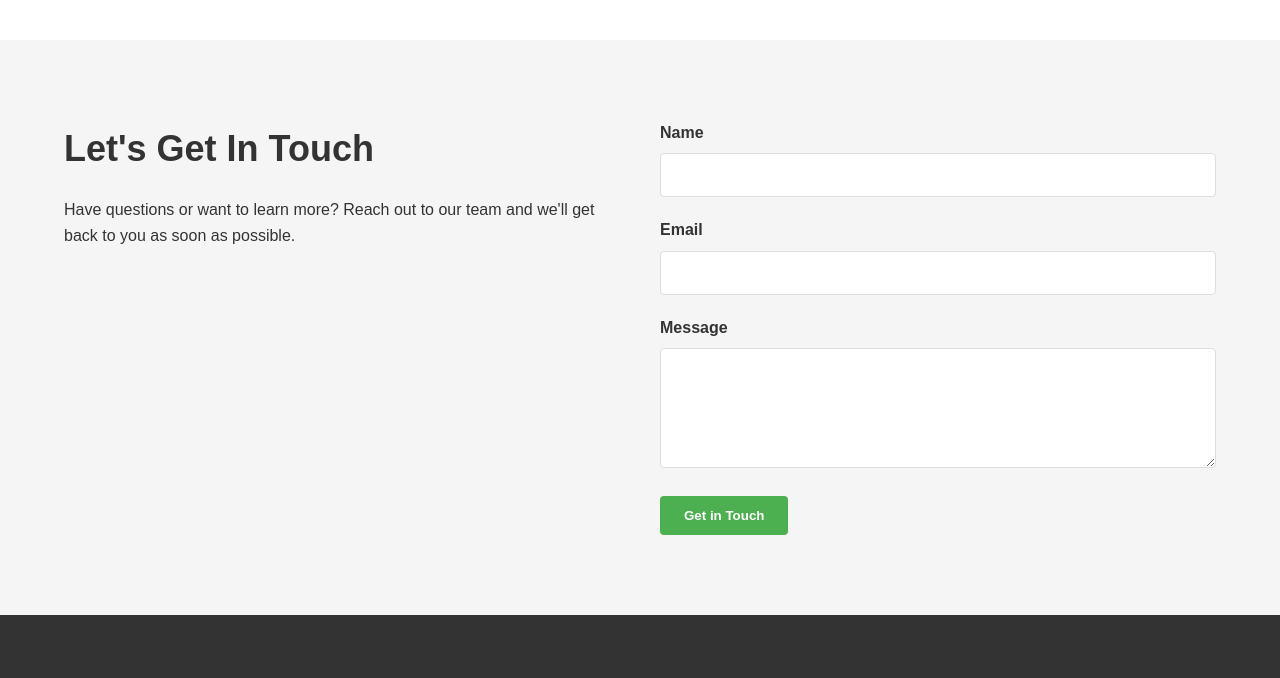
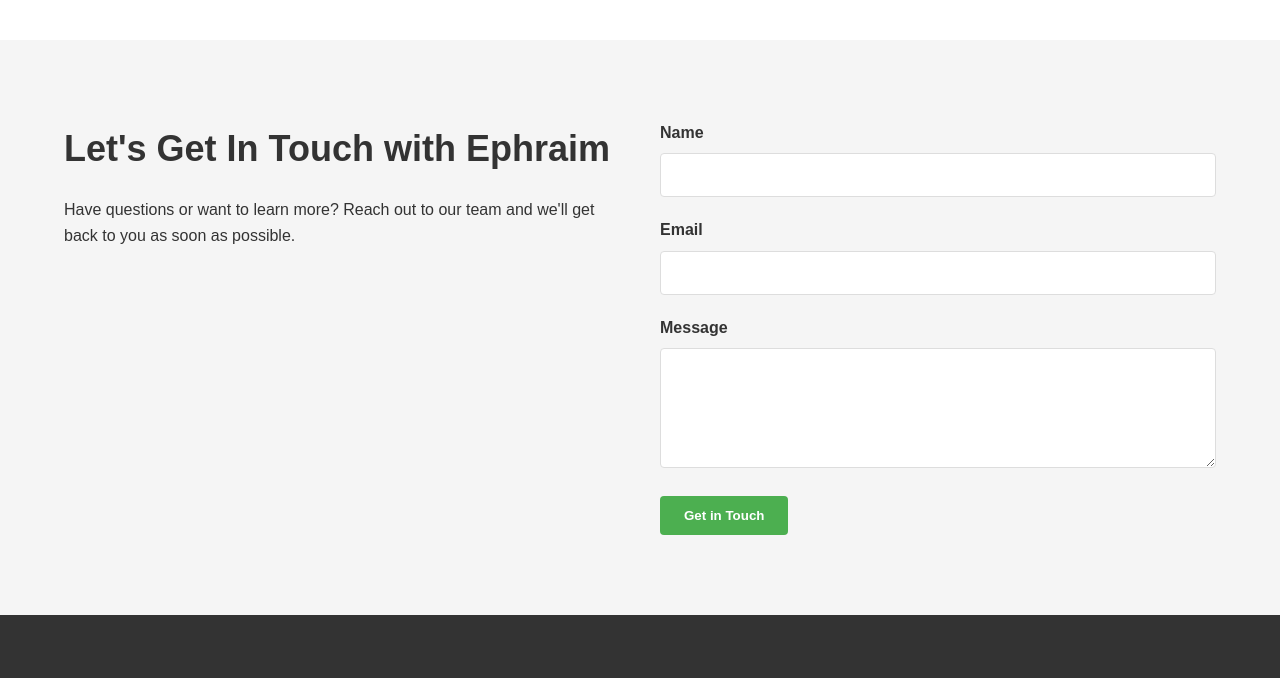
Before and after one commit to syedazfaralam/first-PH-assignment, a plain HTML site: page index.html in a window 1280 px wide. Shown: the part 2060-2738 px from the top of the page. Drawn offline with Linux system fonts and the light colour scheme.

Commit message:
Added text Ephraim

```diff
--- a/index.html
+++ b/index.html
@@ -379,7 +379,7 @@
     <section class="contact">
         <div class="container">
             <div class="contact-content">
-                <h2>Let's Get In Touch</h2>
+                <h2>Let's Get In Touch with Ephraim</h2>
                 <p>Have questions or want to learn more? Reach out to our team and we'll get back to you as soon as possible.</p>
             </div>
             <div class="contact-form">
```
